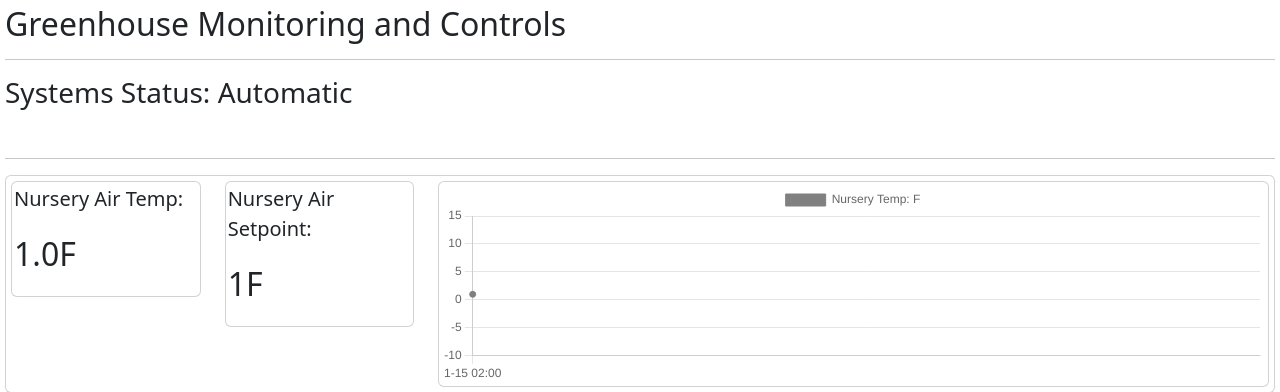
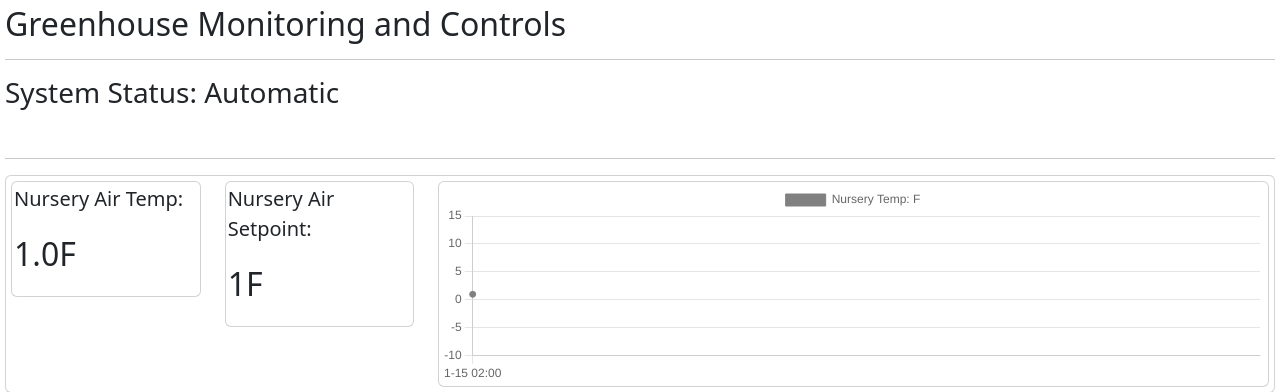
Before and after one commit to marshallpratt1/midnightsprouts, a Django app: page / in a window 1280 px wide. Shown: the part 56-448 px from the top of the page. Run offline with Django 4.2, Linux system fonts and the light colour scheme; tables that the repository leaves empty hold one stand-in row (values such as "Sample post").

Commit message:
minor style change: system vs systems

```diff
--- a/automated_greenhouse/templates/automated_greenhouse/index.html
+++ b/automated_greenhouse/templates/automated_greenhouse/index.html
@@ -4,7 +4,7 @@
 
     <!-- Start: System Status -->
     <hr>
-    <h3 id="system_status">Systems Status: {% if automatic %}Automatic{% else %}Manual{% endif %}</h3><br>
+    <h3 id="system_status">System Status: {% if automatic %}Automatic{% else %}Manual{% endif %}</h3><br>
         {% if user.is_superuser %}
             <button type="button" class="btn btn-secondary" data-bs-toggle="modal" data-bs-target="#statusModal">
                 Change Status
@@ -844,17 +844,17 @@
                 //the system status should rarely change, all other superusers should be alerted if they are logged in
 
                 if ('{{user.is_superuser}}' == 'True'){
-                    if (document.getElementById("system_status").innerHTML == "Systems Status: Automatic" && data.system_status != 'Automatic'){
+                    if (document.getElementById("system_status").innerHTML == "System Status: Automatic" && data.system_status != 'Automatic'){
                         alert("Someone has changed the system status.")
                         window.location.href = window.location.href;
                     }
-                    if (document.getElementById("system_status").innerHTML == "Systems Status: Manual" && data.system_status != 'Manual'){
+                    if (document.getElementById("system_status").innerHTML == "System Status: Manual" && data.system_status != 'Manual'){
                         alert("Someone has changed the system status.")
                         window.location.href = window.location.href;
                     }
                 }
                 else{
-                    document.getElementById("system_status").innerHTML = data.system_status
+                    document.getElementById("system_status").innerHTML = "System Status: " + data.system_status
                 }
             }
             )
--- a/automated_greenhouse/util.py
+++ b/automated_greenhouse/util.py
@@ -106,7 +106,7 @@ def set_pump_times(hour, minute, duration):
     new_pump_status.save()
 
 
-NUMBER_OF_CHART_DATAPOINTS = 20
+NUMBER_OF_CHART_DATAPOINTS = 200
 AKDT_OFFSET = -8
 
 def get_greenhouse_date_time_labels():
```
